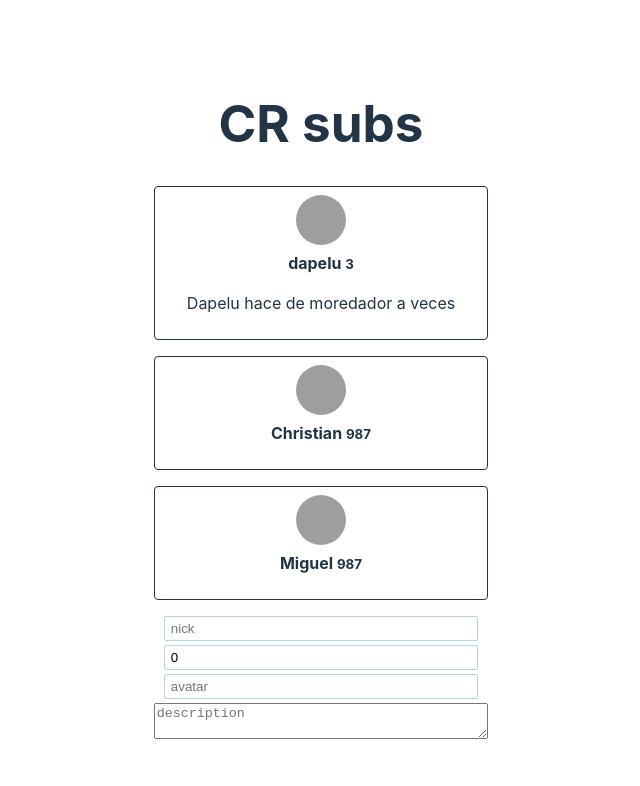
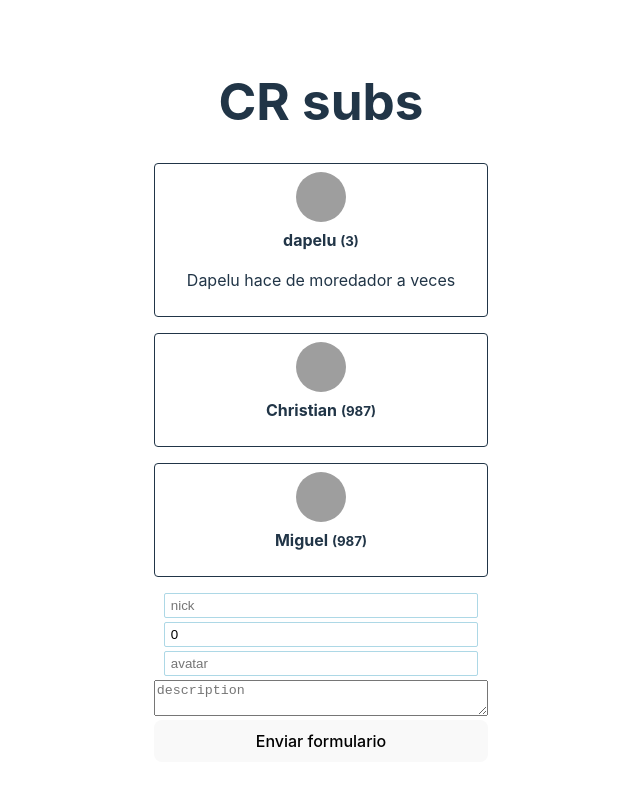
Before and after one commit to crisrey211/Repaso-typescript, a React (Vite) app: page / in a window 1280 px wide. Shown: the top 786 px of the page, without its empty margins (319-959 px from the left). Built offline with nearby package versions, Linux system fonts and the light colour scheme; grey boxes are pictures that could not be loaded.

Commit message:
Formulario added

```diff
--- a/src/App.tsx
+++ b/src/App.tsx
@@ -36,7 +36,7 @@ function App() {
         <div className="App">
             <h1>CR subs</h1>
             <List subs={subs} />
-            <Form />
+            <Form onNewSub={setSubs} />
         </div>
     )
 }
--- a/src/Components/Form.tsx
+++ b/src/Components/Form.tsx
@@ -1,7 +1,15 @@
 import React from 'react'
-import { FormState } from '../types'
+import { Sub } from '../types'
 
-export const Form = () => {
+export interface FormState {
+    inputValues: Sub
+}
+
+export interface FormProps {
+    onNewSub: React.Dispatch<React.SetStateAction<Sub[]>>
+}
+
+export const Form = ({ onNewSub }: FormProps) => {
     const [inputValues, setInputValues] = React.useState<
         FormState['inputValues']
     >({
@@ -11,7 +19,10 @@ export const Form = () => {
         description: '',
     })
 
-    const handleSubmit = () => {}
+    const handleSubmit = (ev: React.FormEvent<HTMLFormElement>) => {
+        ev.preventDefault()
+        onNewSub((subs) => [...subs, inputValues])
+    }
 
     const handleChange = (
         ev: React.ChangeEvent<HTMLInputElement | HTMLTextAreaElement>
@@ -49,6 +60,7 @@ export const Form = () => {
                     name="description"
                     placeholder="description"
                 />
+                <button>Enviar formulario</button>
             </form>
         </div>
     )
--- a/src/Components/List.tsx
+++ b/src/Components/List.tsx
@@ -6,7 +6,7 @@ export const List = ({ subs }: Props) => {
             <li key={item.nick}>
                 <img src={item.avatar} alt={`Avatar for ${item.nick}`} />
                 <h4>
-                    {item.nick} <small>{item.subMonths}</small>
+                    {item.nick} <small>({item.subMonths})</small>
                 </h4>
                 <p>{item.description}</p>
             </li>
--- a/src/types.d.ts
+++ b/src/types.d.ts
@@ -13,7 +13,3 @@ export interface AppState {
 interface Props {
     subs: Array<Sub>
 }
-
-export interface FormState {
-    inputValues: Sub
-}
```
